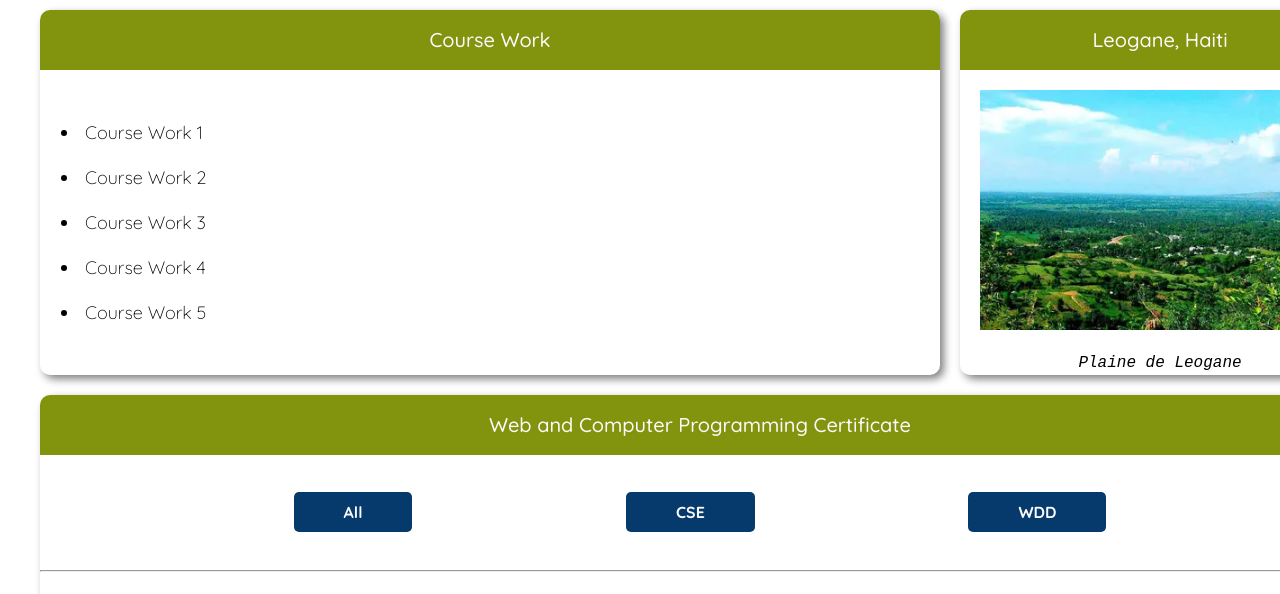
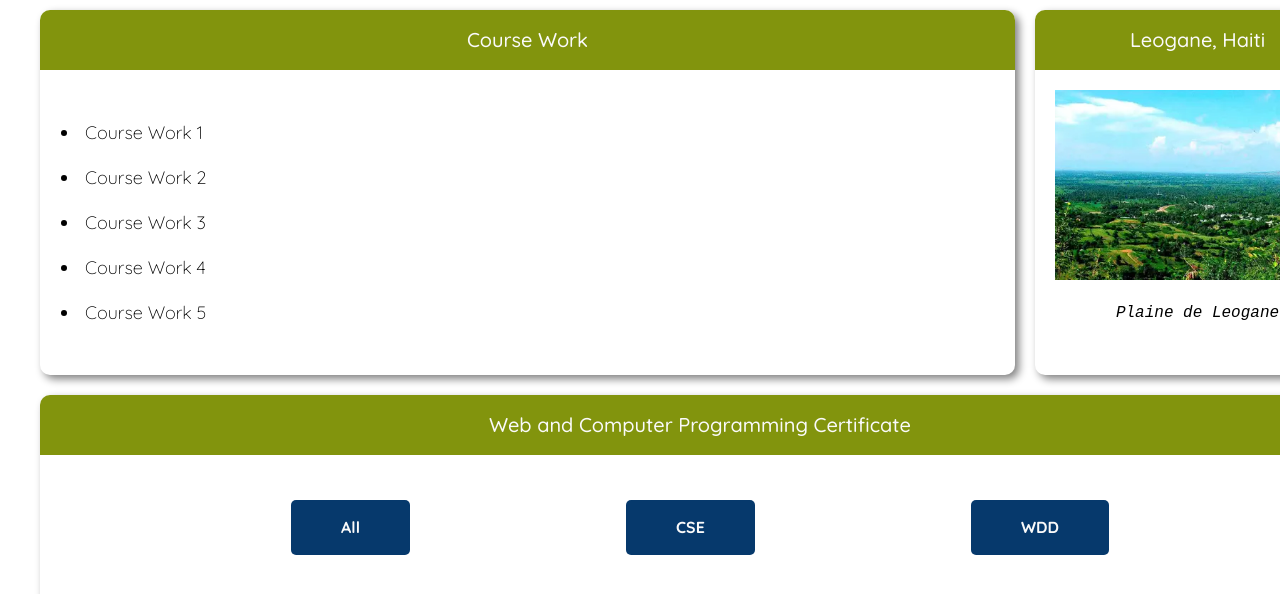
Before and after one commit to georson00/wdd231, a plain HTML site: page index.html in a window 1280 px wide. Shown: the part 300-894 px from the top of the page. Drawn offline with Linux system fonts and the light colour scheme.

Commit message:
fixing errors

```diff
--- a/styles/small.css
+++ b/styles/small.css
@@ -17,6 +17,10 @@ body{
   font-style: normal;
   margin: 0 auto;
 
+}
+
+img{
+  max-width: 100%;
 }
 h1, h2, nav a{
   font-weight: 500;
@@ -165,7 +169,9 @@ figcaption{
   color: var(--contrast-color);
   background-color: var(--secondary-color);
   padding: 10px 50px;
+  margin: 5px;
   border-radius: 5px;
+  display: flex;
 
 }
 #inline-links li a:hover{
```
